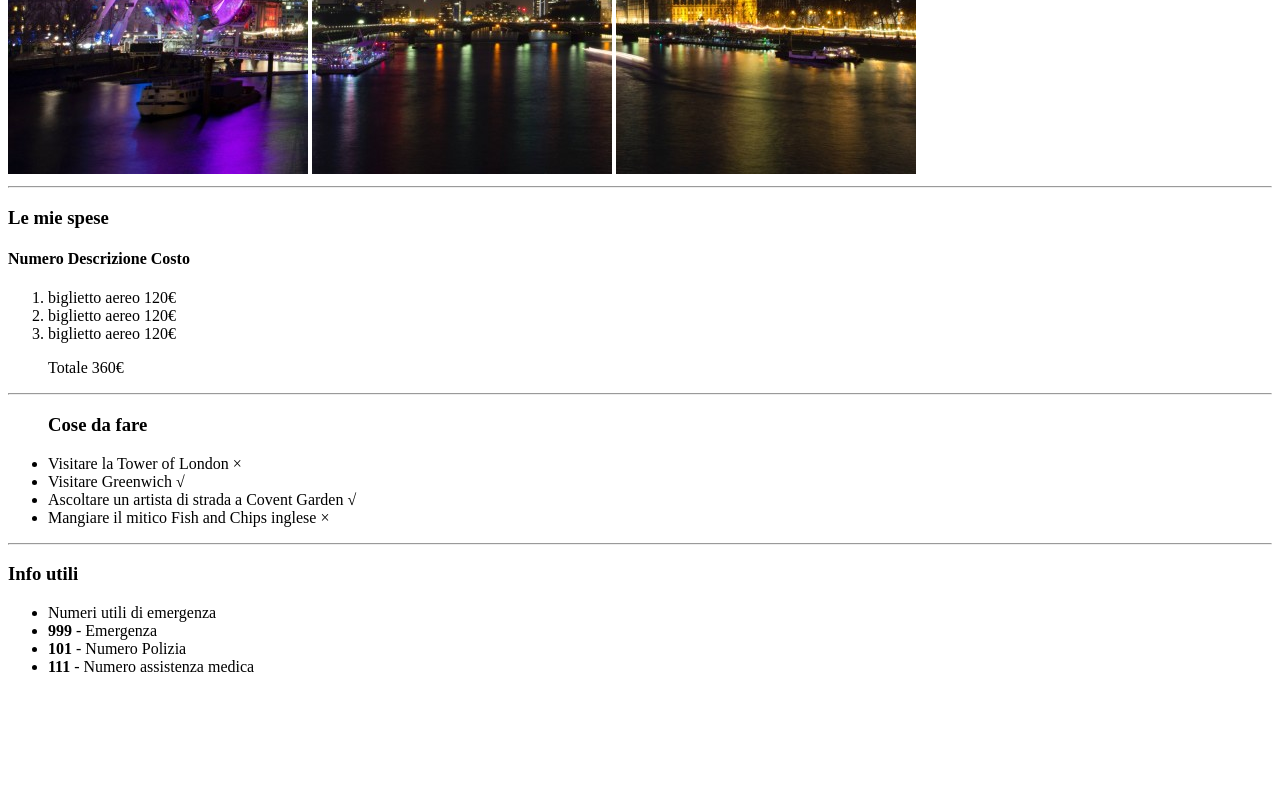
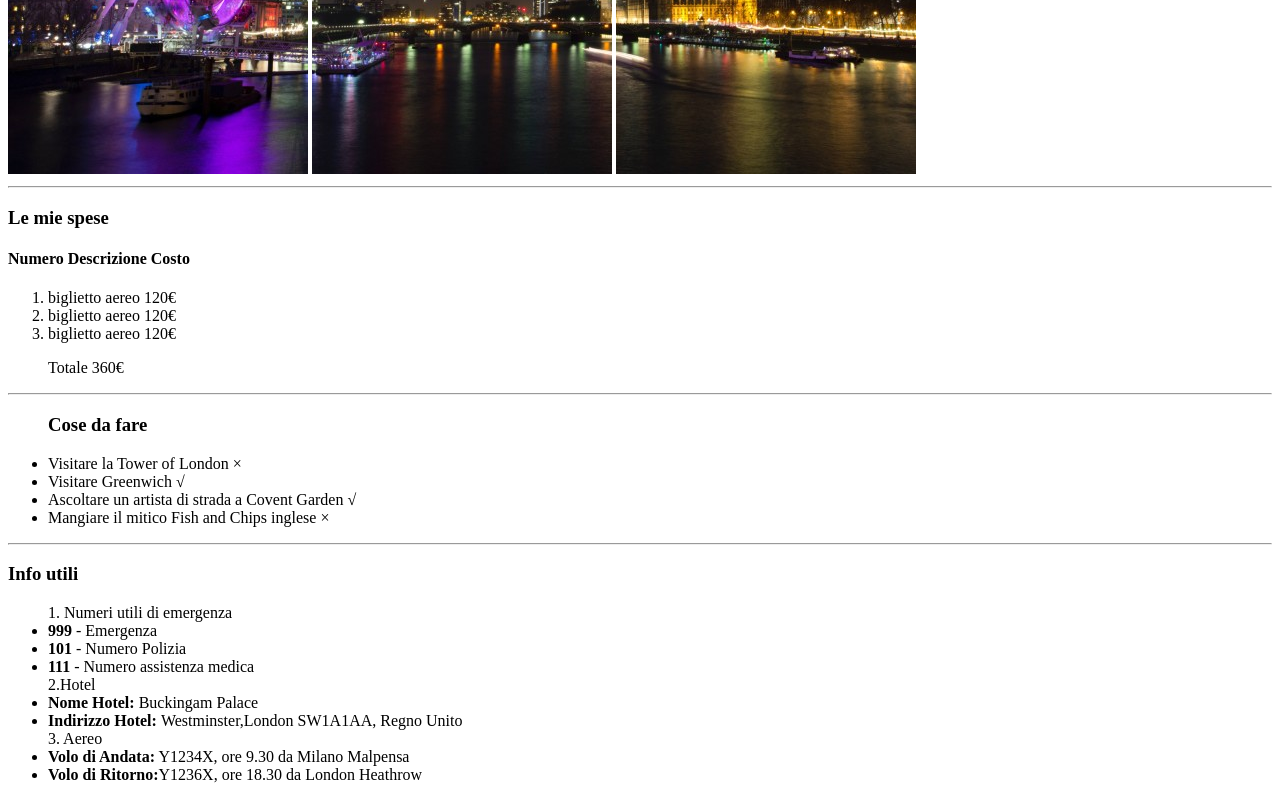
Before and after one commit to eBrandoM/html-london-trip, a plain HTML site: page index.html in a window 1280 px wide. Shown: the part 493-1293 px from the top of the page. Before the commit the page ends 1185 px from the top, so only its background shows below. Drawn offline with Linux system fonts and the light colour scheme.

Commit message:
add info

```diff
--- a/index.html
+++ b/index.html
@@ -29,10 +29,19 @@
     <hr>
     <h3>Info utili</h3>
     <ul>
-        <li>Numeri utili di emergenza</li>
+        1. Numeri utili di emergenza
         <li><strong>999</strong> - Emergenza</li>
         <li><strong>101</strong> - Numero Polizia</li>
         <li><strong>111</strong> - Numero assistenza medica</li>
+
+        2.Hotel
+        <li><strong>Nome Hotel:</strong> Buckingam Palace</li>
+        <li><strong>Indirizzo Hotel: </strong>Westminster,London SW1A1AA, Regno Unito</li>
+
+        3. Aereo
+        <li><strong>Volo di Andata:</strong> Y1234X, ore 9.30 da Milano Malpensa</li>
+        <li><strong>Volo di Ritorno:</strong>Y1236X, ore 18.30 da London Heathrow</li>
+
 
 
 
```
